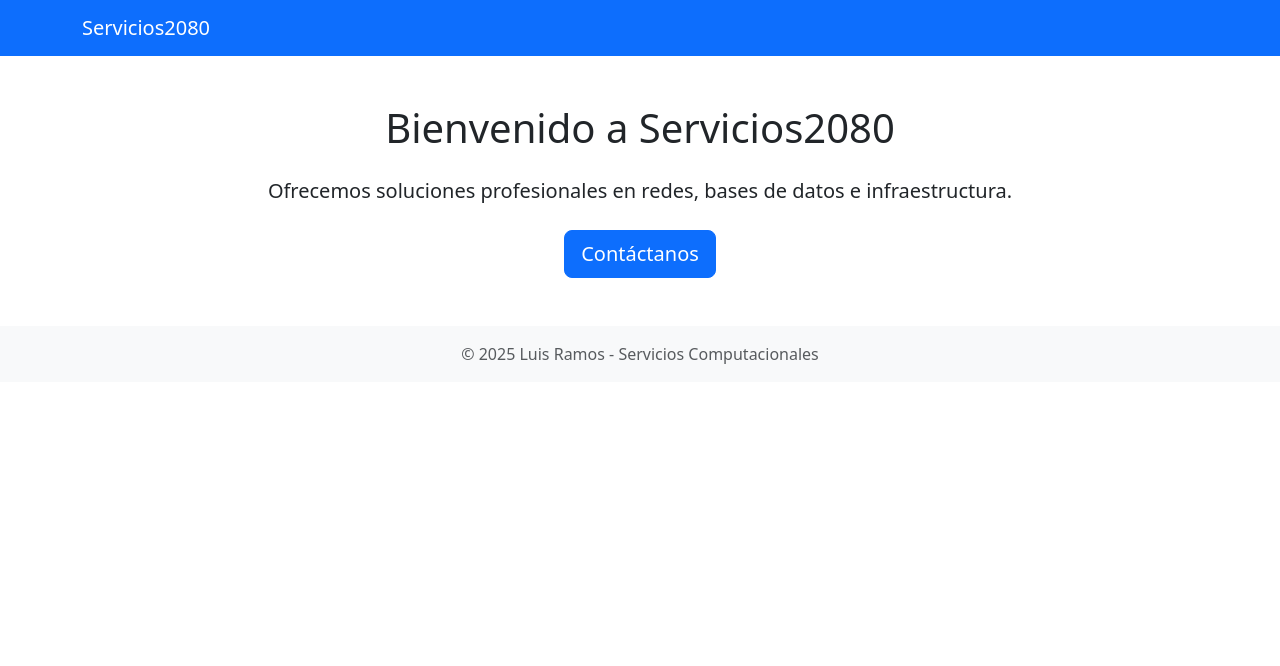
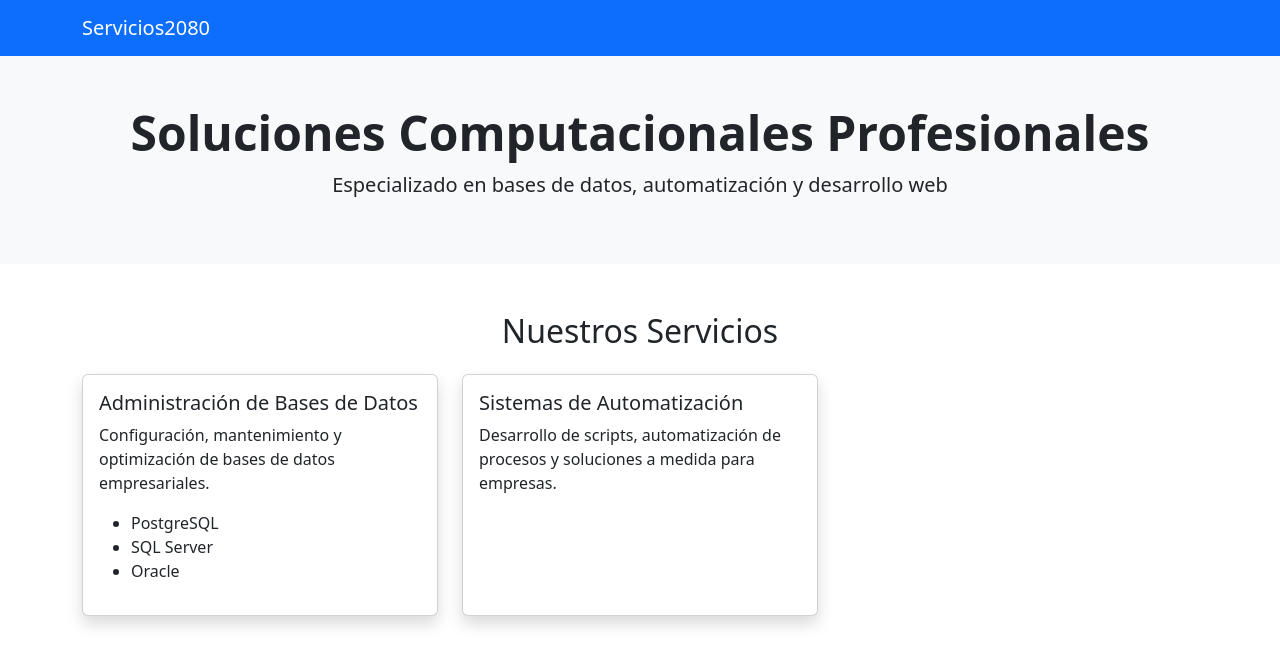
Before and after one commit to luiser344/servicios2080, a Flask app: page / in a window 1280 px wide. Shown: the top 666 px of the page. Run offline with Flask 3, Linux system fonts and the light colour scheme.

Commit message:
Actualizar página principal con descripción de servicios

```diff
--- a/templates/index.html
+++ b/templates/index.html
@@ -3,32 +3,55 @@
 <head>
   <meta charset="UTF-8" />
   <meta name="viewport" content="width=device-width, initial-scale=1" />
-    <title>Servicios Computacionales</title>
-    <!-- Bootstrap CSS CDN -->
+  <title>Servicios Computacionales - Luis Ramos</title>
   <link href="https://cdn.jsdelivr.net/npm/bootstrap@5.3.0/dist/css/bootstrap.min.css" rel="stylesheet" />
 </head>
 <body>
+  <!-- Navbar -->
   <nav class="navbar navbar-expand-lg navbar-dark bg-primary">
     <div class="container">
       <a class="navbar-brand" href="#">Servicios2080</a>
     </div>
   </nav>
 
-    <div class="container mt-5">
-        <div class="text-center">
-            <h1 class="mb-4">Bienvenido a Servicios2080</h1>
-            <p class="lead mb-4">
-                Ofrecemos soluciones profesionales en <strong>redes</strong>, <strong>bases de datos</strong> e <strong>infraestructura</strong>.
+  <!-- Hero -->
+  <header class="bg-light py-5 text-center">
+    <div class="container">
+      <h1 class="display-5 fw-bold">Soluciones Computacionales Profesionales</h1>
+      <p class="lead">Especializado en bases de datos, automatización y desarrollo web</p>
+    </div>
+  </header>
+
+  <!-- Servicios -->
+  <section class="container my-5">
+    <h2 class="text-center mb-4">Nuestros Servicios</h2>
+    <div class="row g-4">
+      <!-- Bases de Datos -->
+      <div class="col-md-4">
+        <div class="card h-100 shadow">
+          <div class="card-body">
+            <h5 class="card-title">Administración de Bases de Datos</h5>
+            <p class="card-text">
+              Configuración, mantenimiento y optimización de bases de datos empresariales.
             </p>
-            <a href="#contacto" class="btn btn-primary btn-lg">Contáctanos</a>
+            <ul>
+              <li>PostgreSQL</li>
+              <li>SQL Server</li>
+              <li>Oracle</li>
+            </ul>
           </div>
         </div>
-
-    <footer class="bg-light text-center text-muted py-3 mt-5">
-        &copy; 2025 Luis Ramos - Servicios Computacionales
-    </footer>
-
-    <!-- Bootstrap JS Bundle CDN (incluye Popper) -->
-    <script src="https://cdn.jsdelivr.net/npm/bootstrap@5.3.0/dist/js/bootstrap.bundle.min.js"></script>
-</body>
-</html>
+      </div>
+      <!-- Automatización -->
+      <div class="col-md-4">
+        <div class="card h-100 shadow">
+          <div class="card-body">
+            <h5 class="card-title">Sistemas de Automatización</h5>
+            <p class="card-text">
+              Desarrollo de scripts, automatización de procesos y soluciones a medida para empresas.
+            </p>
+          </div>
+        </div>
+      </div>
+      <!-- Desarrollo Web -->
+      <div class="col-md-4">
```
Lines whose indentation alone changed are shown as unchanged.
